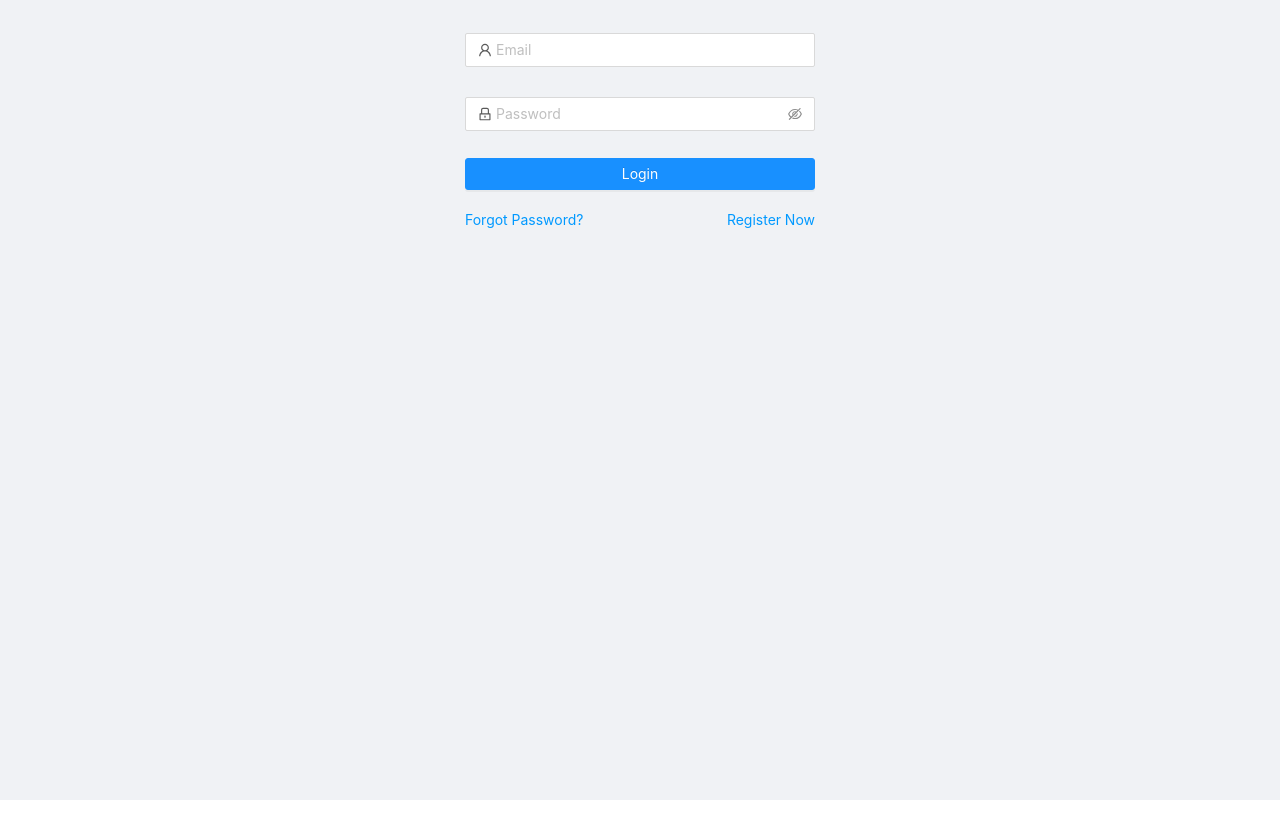
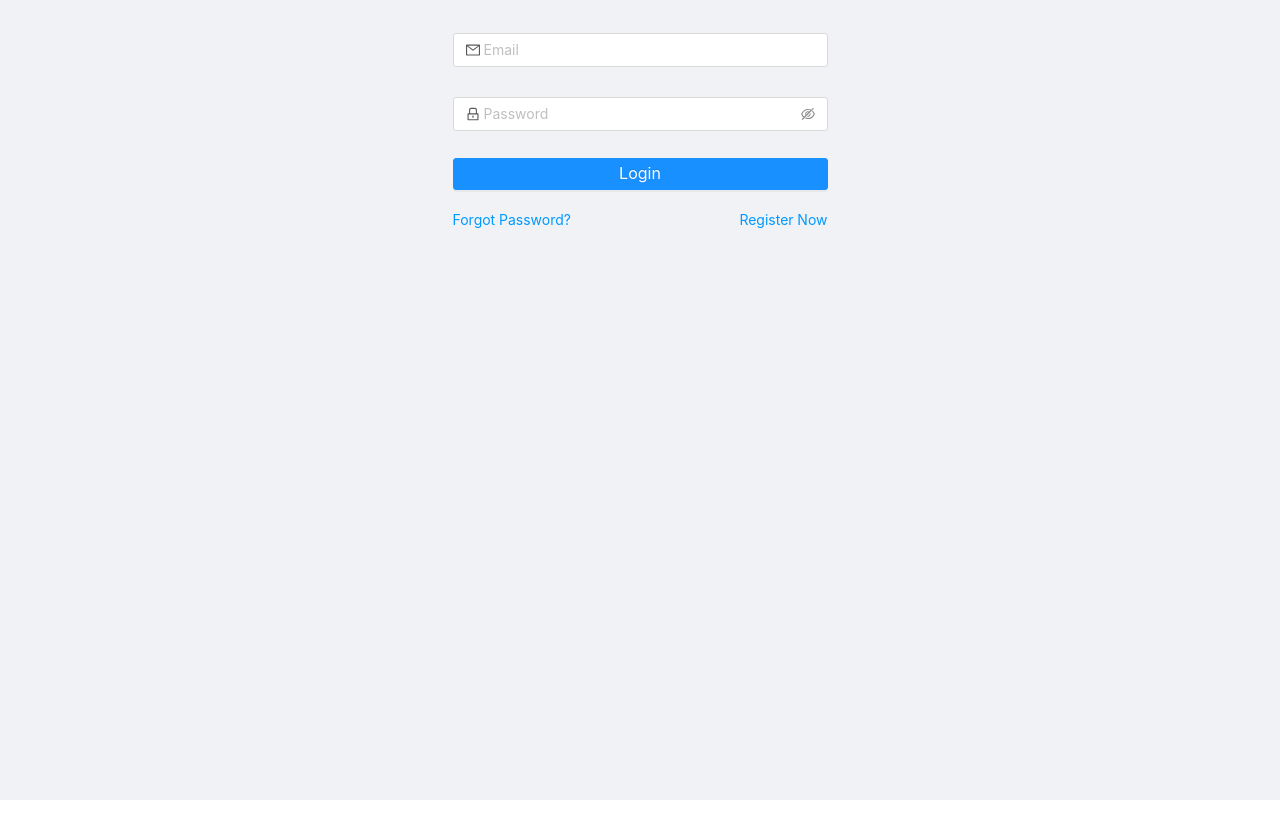
Before and after one commit to devon-norris/dn-ui, a React (Create React App) app: page /login in a window 1280 px wide. After the commit the page ends 800 px from the top, so only its background shows below. Built offline with nearby package versions, Linux system fonts and the light colour scheme; no server answers.

Commit message:
more lib items

```diff
--- a/src/config.ts
+++ b/src/config.ts
@@ -31,7 +31,7 @@ const config: Config = {
     menuIconPadding: 24,
   },
   component: {
-    width: '350px',
+    width: '375px',
     widthMobile: '90%',
   },
 }
--- a/src/lib/Button.tsx
+++ b/src/lib/Button.tsx
@@ -1,6 +1,8 @@
 import React from 'react'
 import { Button as AntdButton } from 'antd'
 
-const Button = props => <AntdButton {...props} style={{ borderRadius: '3px', width: props.width, ...props.style }} />
+const Button = props => (
+  <AntdButton {...props} style={{ borderRadius: '3px', width: props.width, fontSize: '16px', ...props.style }} />
+)
 
 export default Button
--- a/src/lib/Card.tsx
+++ b/src/lib/Card.tsx
@@ -1,13 +1,10 @@
 import React from 'react'
 import { Card as AntdCard } from 'antd'
 import colors from '../colors'
-import config from '../config'
-import { useMediaQuery } from 'react-responsive'
 import getComponentWidth from '../utils/getComponentWidth'
 
-const Card = props => {
-  const isMobile = useMediaQuery({ query: config.media.mobile })
-  const { cardType, style, headStyle, children } = props
+const Card = ({ cardType, isMobile, ...props }: any) => {
+  const { style, headStyle, children } = props
   let cardStyle = {
     margin: 'auto',
     marginTop: '10%',
--- a/src/lib/Form.tsx
+++ b/src/lib/Form.tsx
@@ -1,96 +1,44 @@
-import React, { useMemo, useState } from 'react'
-import { Form as AntdForm, Input as AntdInput } from 'antd'
-import _capitalize from 'lodash/capitalize'
-const { Item } = AntdForm
-
-export interface FormData {
-  name: string
-  label?: string
-  placeHolder?: string
-  inputType?: string
-  autoComplete?: string
-  initialValue?: string
-  required?: boolean
-  message?: string
-  Prefix: any
-}
+import React, { useState } from 'react'
+import { Form as AntdForm } from 'antd'
+import _isEmpty from 'lodash/isEmpty'
+import _get from 'lodash/get'
+import trimObjectValues from '../utils/trimObjectValues'
 
 export const useForm = AntdForm.useForm
 
 export const handleFormSubmit = async (form: any, action: Function): Promise<void> =>
   form
     .validateFields()
-    .then(values => action(values))
+    .then(values => action(trimObjectValues(values)))
     .catch(() => {})
 
-interface ItemProps {
-  name: string
-  rules: any
-  label?: string
-}
+const Form = ({ fieldErrors, ...props }: any) => {
+  const [errors, setErrors] = useState({})
 
-interface InputProps {
-  placeholder: string
-  prefix?: any
-  autoComplete: string
-}
-
-const getInput = (type: string) => {
-  switch (type) {
-    case 'password':
-      return AntdInput.Password
-    default:
-      return AntdInput
+  const handleFieldsChanged = (changedFields, allFields) => {
+    const field = changedFields[0]
+    if (!field) return props.onFieldsChange(changedFields, allFields)
+    const name = _get(field, 'name[0]')
+    if (!name) return props.onFieldsChange(changedFields, allFields)
+    const newErrors = {
+      ...errors,
+      [name]: !_isEmpty(field.errors),
+    }
+    setErrors(newErrors)
+    fieldErrors(newErrors)
+    return props.onFieldsChange(changedFields, allFields)
   }
-}
-
-const Form = ({ data, form }) => {
-  const [initialValues, setInitialValues] = useState({})
-  useMemo(() => {
-    data.forEach(({ name, initialValue }) => {
-      if (initialValue) {
-        setInitialValues({ ...initialValues, [name]: initialValue })
-      }
-    })
-    // eslint-disable-next-line
-  }, [data])
 
   return (
-    <AntdForm name='form' initialValues={initialValues} form={form}>
-      {data.map(
-        ({
-          name,
-          required = true,
-          message = `Please input ${name}`,
-          label,
-          inputType = '',
-          placeHolder = _capitalize(name),
-          Prefix,
-          autoComplete = 'on',
-        }: FormData) => {
-          const itemProps: ItemProps = {
-            name,
-            rules: [{ required, message }],
-          }
-          if (label) itemProps.label = label
-
-          const inputProps: InputProps = {
-            placeholder: placeHolder,
-            autoComplete,
-          }
-          if (Prefix) inputProps.prefix = <Prefix />
-
-          const Input = getInput(inputType)
-
-          return (
-            <Item key={name} {...itemProps}>
-              <Input {...inputProps} />
-            </Item>
-          )
-        }
-      )}
+    <AntdForm {...props} onFieldsChange={handleFieldsChanged}>
+      {props.children}
     </AntdForm>
   )
 }
 
+Form.defaultProps = {
+  onFieldsChange: () => {},
+  fieldErrors: () => {},
+}
+
 export default Form
--- /dev/null
+++ b/src/lib/Input.tsx
@@ -0,0 +1,44 @@
+import React, { useState } from 'react'
+import { Input as AntdInput } from 'antd'
+import colors from '../colors'
+
+const Input = ({ fieldError, inputType, ...props }: any) => {
+  const [focus, setFocus] = useState(false)
+  const { prefix: Prefix } = props
+  const prefixColor = !!focus && !fieldError ? colors.primary : 'inherit'
+
+  const handleFocus = () => {
+    setFocus(true)
+    props.onFocus()
+  }
+
+  const handleBlur = () => {
+    setFocus(false)
+    props.onBlur()
+  }
+  const inputProps: any = {
+    ...props,
+    onBlur: handleBlur,
+    onFocus: handleFocus,
+    style: { borderRadius: '3px', ...props.style },
+  }
+  if (Prefix) {
+    inputProps.prefix = <Prefix style={{ color: prefixColor }} />
+  }
+
+  switch (inputType) {
+    case 'password':
+      return <AntdInput.Password {...inputProps} />
+    default:
+      return <AntdInput {...inputProps} />
+  }
+}
+
+Input.defaultProps = {
+  inputType: '',
+  onBlur: () => {},
+  onFocus: () => {},
+  fieldError: false,
+}
+
+export default Input
--- a/src/lib/Row.tsx
+++ b/src/lib/Row.tsx
@@ -5,7 +5,7 @@ const Row = props => {
   const rowProps = {
     align: 'middle',
     ...props,
-    style: { minHeight: '100vh', ...props.style },
+    style: { minHeight: props.vh ? `${props.vh}vh` : '0', ...props.style },
   }
   return <AntdRow {...rowProps}>{props.children}</AntdRow>
 }
--- /dev/null
+++ b/src/lib/SimpleForm.tsx
@@ -0,0 +1,94 @@
+import React, { useMemo, useState } from 'react'
+import { Form as AntdForm } from 'antd'
+import { Input, Form } from './'
+import _capitalize from 'lodash/capitalize'
+const { Item } = AntdForm
+
+export interface FormData {
+  name: string
+  label?: string
+  placeHolder?: string
+  inputType?: string
+  autoComplete?: string
+  initialValue?: string
+  required?: boolean
+  message?: string
+  prefix?: any
+  validationType?: string
+}
+
+interface ItemProps {
+  name: string
+  rules: any
+  label?: string
+}
+
+interface InputProps {
+  placeholder: string
+  prefix?: any
+  autoComplete: string
+  inputType?: string
+  fieldError: boolean
+}
+
+interface ItemRules {
+  required: boolean
+  message: string
+  type?: string
+  whitespace: boolean
+}
+
+const SimpleForm = ({ data, form }) => {
+  const [initialValues, setInitialValues] = useState({})
+  const [errors, setErrors] = useState({})
+  useMemo(() => {
+    data.forEach(({ name, initialValue }) => {
+      if (initialValue) {
+        setInitialValues({ ...initialValues, [name]: initialValue })
+      }
+    })
+    // eslint-disable-next-line
+  }, [data])
+
+  return (
+    <Form name='form' initialValues={initialValues} form={form} fieldErrors={setErrors}>
+      {data.map(
+        ({
+          name,
+          required = true,
+          message = `Please input ${name}`,
+          label,
+          inputType = '',
+          placeHolder = _capitalize(name),
+          prefix,
+          autoComplete = 'on',
+          validationType,
+        }: FormData) => {
+          const rules: ItemRules = { required, message, whitespace: true }
+          if (validationType) rules.type = validationType
+          const itemProps: ItemProps = {
+            name,
+            rules: [rules],
+          }
+          if (label) itemProps.label = label
+
+          const inputProps: InputProps = {
+            placeholder: placeHolder,
+            autoComplete,
+            inputType,
+            prefix,
+            fieldError: !!errors[name],
+          }
+
+          return (
+            <Item key={name} {...itemProps}>
+              <Input {...inputProps} />
+            </Item>
+          )
+        }
+      )}
+    </Form>
+  )
+}
+
+export default SimpleForm
--- a/src/lib/index.ts
+++ b/src/lib/index.ts
@@ -1,5 +1,7 @@
 export { default as Button } from './Button'
 export { default as Card } from './Card'
-export { default as Form } from './Form'
+export { default as SimpleForm } from './SimpleForm'
 export { default as Link } from './Link'
 export { default as Row } from './Row'
+export { default as Form } from './Form'
+export { default as Input } from './Input'
--- a/src/pages/Login/Login.tsx
+++ b/src/pages/Login/Login.tsx
@@ -1,7 +1,8 @@
 import React from 'react'
-import { FormData, useForm, handleFormSubmit } from '../../lib/Form'
-import { Form, Button, Link, Row } from '../../lib'
-import { UserOutlined, LockOutlined } from '@ant-design/icons'
+import { FormData } from '../../lib/SimpleForm'
+import { useForm, handleFormSubmit } from '../../lib/Form'
+import { SimpleForm, Button, Link, Row } from '../../lib'
+import { MailOutlined, LockOutlined } from '@ant-design/icons'
 import { ViewState, defaultViewState } from '../../store/viewState'
 import { Form as AntdForm } from 'antd'
 import getComponentWidth from '../../utils/getComponentWidth'
@@ -15,21 +16,27 @@ interface LoginProps {
 const Login = ({ login, viewState: { loading }, isMobile }: LoginProps) => {
   const [form] = useForm()
   const formData: FormData[] = [
-    { name: 'email', message: 'Please input your email', Prefix: UserOutlined, autoComplete: 'email' },
+    {
+      name: 'email',
+      message: 'Please input your email',
+      prefix: MailOutlined,
+      autoComplete: 'email',
+      validationType: 'email',
+    },
     {
       name: 'password',
       inputType: 'password',
       message: 'Please input your password',
-      Prefix: LockOutlined,
+      prefix: LockOutlined,
       autoComplete: 'current-password',
     },
   ]
   const width = getComponentWidth(isMobile)
 
   return (
-    <Row>
+    <Row vh='90'>
       <div style={{ margin: 'auto', width }}>
-        <Form form={form} data={formData} />
+        <SimpleForm form={form} data={formData} />
         <Button type='primary' width='100%' onClick={() => handleFormSubmit(form, login)} loading={loading}>
           Login
         </Button>
--- a/src/pages/Signup/Signup.tsx
+++ b/src/pages/Signup/Signup.tsx
@@ -1,26 +1,91 @@
-import React from 'react'
-import { Form, Input } from 'antd'
-import { Row } from '../../lib'
+import React, { useState, Fragment } from 'react'
+import { Form as AntdForm, Select } from 'antd'
+import { UserOutlined, MailOutlined, LockOutlined } from '@ant-design/icons'
+import { Row, Form, Input, Card, Link, Button } from '../../lib'
 import getComponentWidth from '../../utils/getComponentWidth'
+const { Item } = AntdForm
 
 interface SignupProps {
   isMobile: boolean
 }
 
 const Signup = ({ isMobile }) => {
-  const [form] = Form.useForm()
+  const [form] = AntdForm.useForm()
   const width = getComponentWidth(isMobile)
+  const [errors, setErrors] = useState({})
+  // TODO: Replace
+  const orgs = ['SouthEnd', 'Test Org', 'ACME INC.']
 
   return (
-    <Row>
-      <div style={{ margin: 'auto', width }}>
-        <Form form={form}>
-          <Form.Item>
-            <Input />
-          </Form.Item>
-        </Form>
-      </div>
-    </Row>
+    <Fragment>
+      <Row>
+        <Card isMobile={isMobile} title='New User'>
+          <Form form={form} fieldErrors={setErrors}>
+            <Item
+              name='fName'
+              rules={[{ message: 'Enter your first name', required: true, whitespace: true }]}
+              hasFeedback
+            >
+              <Input placeholder='First name' prefix={UserOutlined} fieldError={errors['fName']} />
+            </Item>
+            <Item
+              name='lName'
+              rules={[{ message: 'Enter your last name', required: true, whitespace: true }]}
+              hasFeedback
+            >
+              <Input placeholder='Last name' prefix={UserOutlined} fieldError={errors['lName']} />
+            </Item>
+            <Item
+              name='email'
+              rules={[{ message: 'Enter a valid email address', required: true, type: 'email' }]}
+              hasFeedback
+            >
+              <Input placeholder='Email' prefix={MailOutlined} fieldError={errors['email']} />
+            </Item>
+            <Item name='password' rules={[{ message: 'Enter a valid password', required: true }]} hasFeedback>
+              <Input
+                placeholder='Enter password'
+                prefix={LockOutlined}
+                fieldError={errors['password']}
+                inputType='password'
+              />
+            </Item>
+            <Item name='passwordRepeat' rules={[{ message: 'Passwords must match', required: true }]} hasFeedback>
+              <Input
+                placeholder='Enter password again'
+                prefix={LockOutlined}
+                fieldError={errors['passwordRepeat']}
+                inputType='password'
+              />
+            </Item>
+            <Item name='organization' rules={[{ message: 'Select an organization', required: true }]} hasFeedback>
+              <Select showSearch placeholder='Select your organization' style={{ borderRadius: '3px' }}>
+                {orgs.map(org => {
+                  return (
+                    <Select.Option key={org} value={org}>
+                      {org}
+                    </Select.Option>
+                  )
+                })}
+              </Select>
+            </Item>
+            <Button type='primary' style={{ width: '100%' }}>
+              Register
+            </Button>
+          </Form>
+        </Card>
+      </Row>
+      <Row>
+        <div style={{ margin: 'auto', width, padding: '10px' }}>
+          <Link to='/login' style={{ float: 'left' }}>
+            Back to login
+          </Link>
+          <Link to='/' style={{ float: 'right' }}>
+            Home
+          </Link>
+        </div>
+      </Row>
+    </Fragment>
   )
 }
 
--- /dev/null
+++ b/src/utils/trimObjectValues.ts
@@ -0,0 +1,11 @@
+export default obj => {
+  try {
+    const trimmedObject = {}
+    for (const key in obj) {
+      trimmedObject[key] = obj[key].trim()
+    }
+    return trimmedObject
+  } catch {
+    return obj
+  }
+}
```
